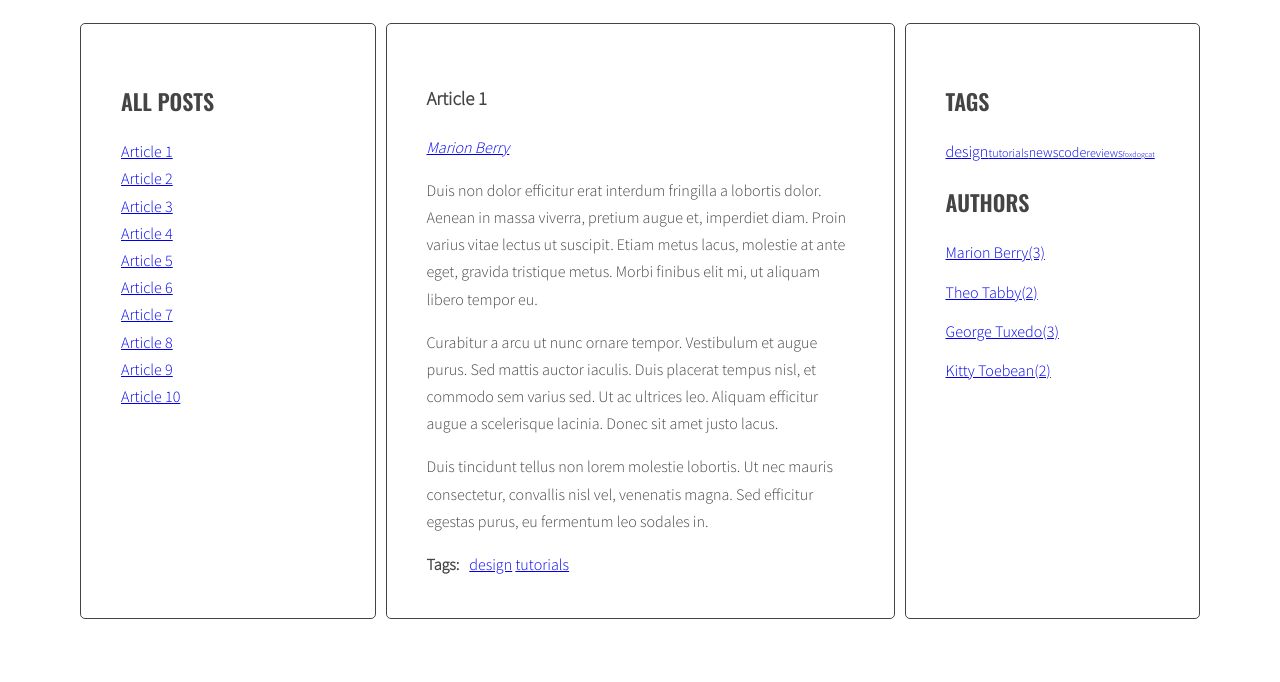
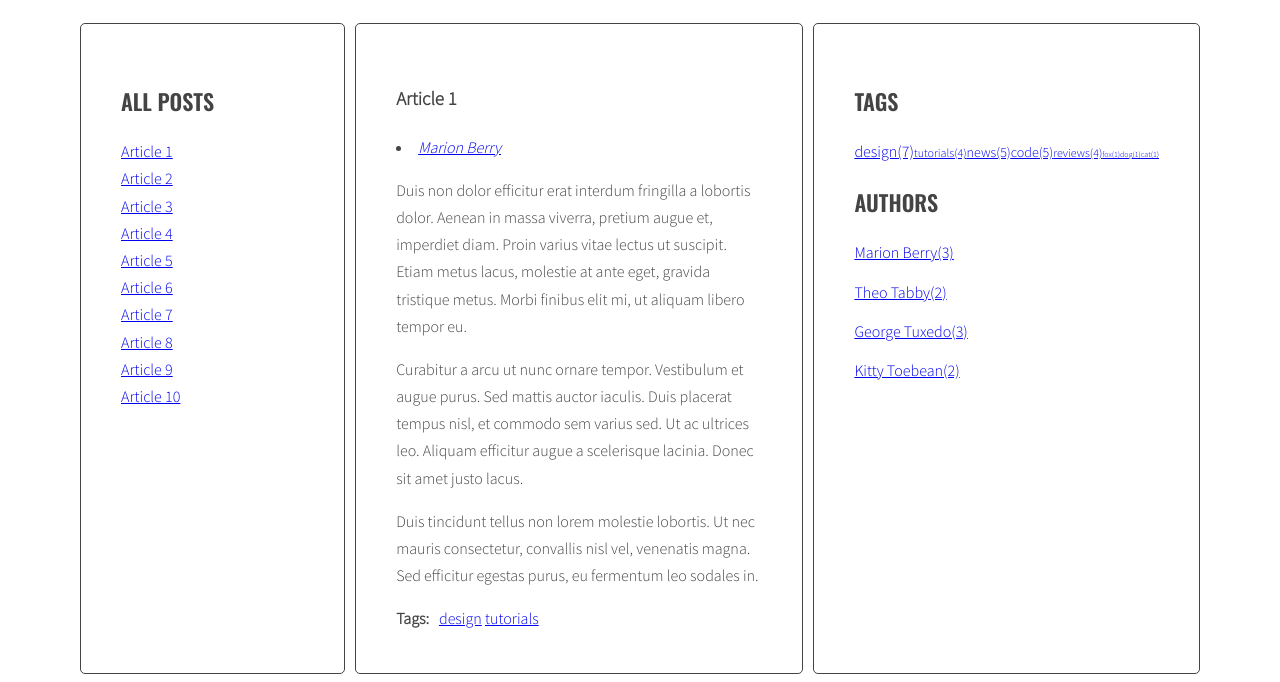
Before and after one commit to agnes365/javascript-blog, a website: page index.html in a window 1280 px wide. Shown: the part 220-902 px from the top of the page. Before the commit the page ends 847 px from the top, so only its background shows below. Drawn offline with nearby package versions, Linux system fonts and the light colour scheme; files that its build step writes are made by us from their sources.

Commit message:
Finish templates

```diff
--- a/index.html
+++ b/index.html
@@ -232,6 +232,16 @@
   <script id="template-article-link" type="text/x-handlebars-template">
     <li><a href="#{{ id }}"><span>{{ title }}</span></a></li>
   </script>
+  <script id="template-tag-cloud-link" type="text/x-handlebars-template">
+    {{#each tags}}
+    <li><a class="{{ className }}" href="#tag-{{ tag }}">{{tag}}({{ count }})</a></li>
+    {{/each}}
+  </script>
+  <script id="template-author-link" type="text/x-handlebars-template">
+    {{#each authors}}
+    <li><a href="#author-{{ author }}">{{author}}({{ count }})</a></li>
+    {{/each}}
+  </script>
   <script src="https://cdnjs.cloudflare.com/ajax/libs/handlebars.js/4.1.0/handlebars.min.js"></script>
   <script src="js/script.js"></script>
 </body>
--- a/js/script.js
+++ b/js/script.js
@@ -1,6 +1,8 @@
 'use strict';
 const templates = {
-  articleLink: Handlebars.compile(document.querySelector('#template-article-link').innerHTML)
+  articleLink: Handlebars.compile(document.querySelector('#template-article-link').innerHTML),
+  tagCloudLink: Handlebars.compile(document.querySelector('#template-tag-cloud-link').innerHTML),
+  authorLink: Handlebars.compile(document.querySelector('#template-author-link').innerHTML)
 };
 const optArticleSelector = '.post',
   optTitleSelector = '.post-title',
@@ -153,16 +155,21 @@ function generateTags() {
   const tagsParams = calculateTagsParams(allTags);
   console.log('tagsParams:' + tagsParams);
 
-  let allTagsHTML = '';
+  const allTagsData = {tags: []};
   /* [NEW] START LOOP: for each tag incallTags */
   for (let tag in allTags) {
     /*[NEW] generate code of a link and add it to allTagshtml*/
-    allTagsHTML += '<li><a class="' + calculateTagClass(allTags[tag], tagsParams) + '" href="#tag-' + tag + '">' + tag + '</a></li>';
+    allTagsData.tags.push({
+      tag: tag,
+      count: allTags[tag],
+      className: calculateTagClass(allTags[tag], tagsParams)
+    });
   }
   /* [NEW] END LOOP: for each tag in allTags */
 
   /* [NEW] add html from allTagsHTML to tagList */
-  tagList.innerHTML = allTagsHTML;
+  tagList.innerHTML = templates.tagCloudLink(allTagsData);
+  console.log(allTagsData);
 }
 
 generateTags();
@@ -240,19 +247,23 @@ function generateAuthors() {
       allAuthors[author]++;
     }
 
-    const link = '<a href="#author-' + author + '">' + author + '</a>';
-    authorWrapper.insertAdjacentHTML('beforeend', link);
+    const linkHTMLData = { id: '#author-' + author, title: author }; // tu szablon psuje wyglad bo dodaje li ktorego tu nie bylo wczesniej oraz nie ma wrappera z ul
+    const linkHTML = templates.articleLink(linkHTMLData);
+    authorWrapper.insertAdjacentHTML('beforeend', linkHTML);
   }
 
   const authorList = document.querySelector(optAuthorsListSelector);
 
-  let allAuthorsHTML = '';
+  const allAuthorsData = { authors: [] };
   for (let author in allAuthors) {
-    const linkHTMLData = { id: '#author-' + author, title: author + '(' + allAuthors[author] + ')' };
-    allAuthorsHTML += templates.articleLink(linkHTMLData);
+    allAuthorsData.authors.push({
+      author: author,
+      count: allAuthors[author]
+    });
   }
 
-  authorList.innerHTML = allAuthorsHTML;
+  authorList.innerHTML = templates.authorLink(allAuthorsData);
+  console.log(allAuthorsData);
 }
 
 generateAuthors();
```
